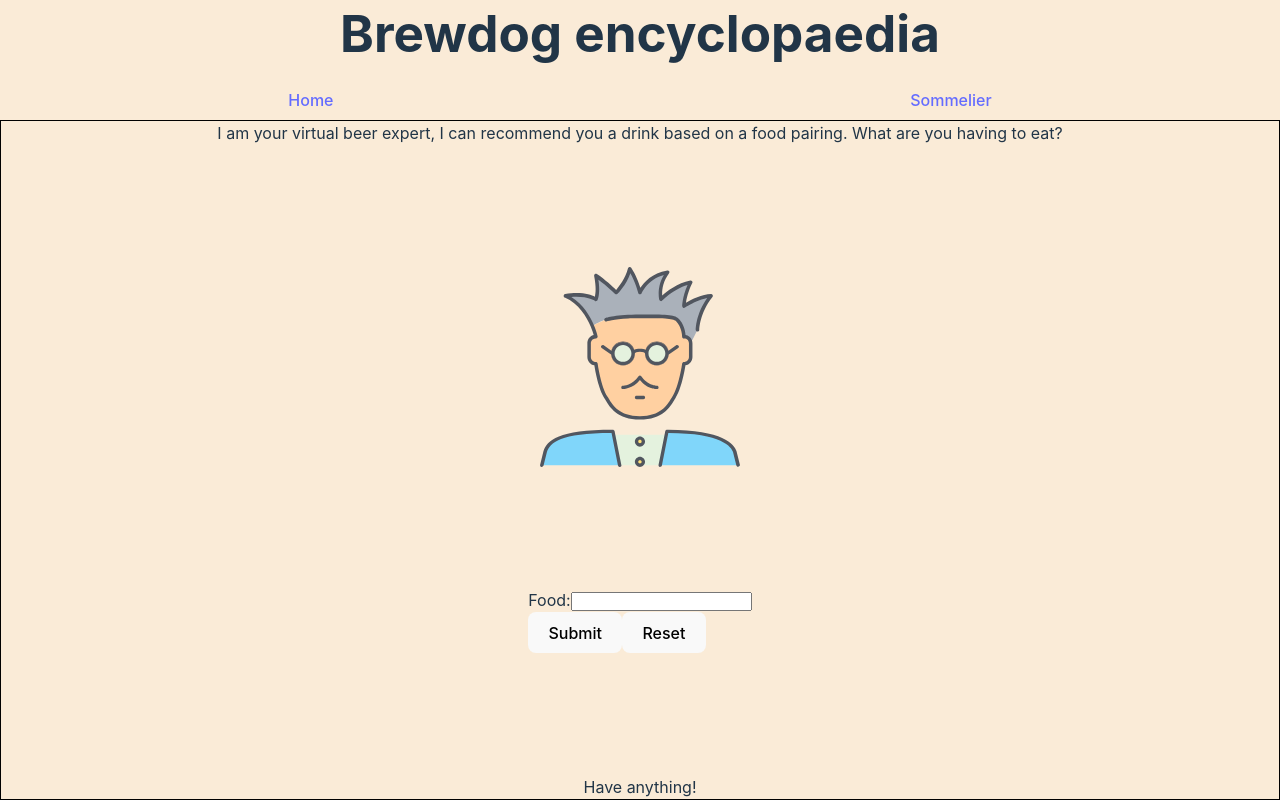
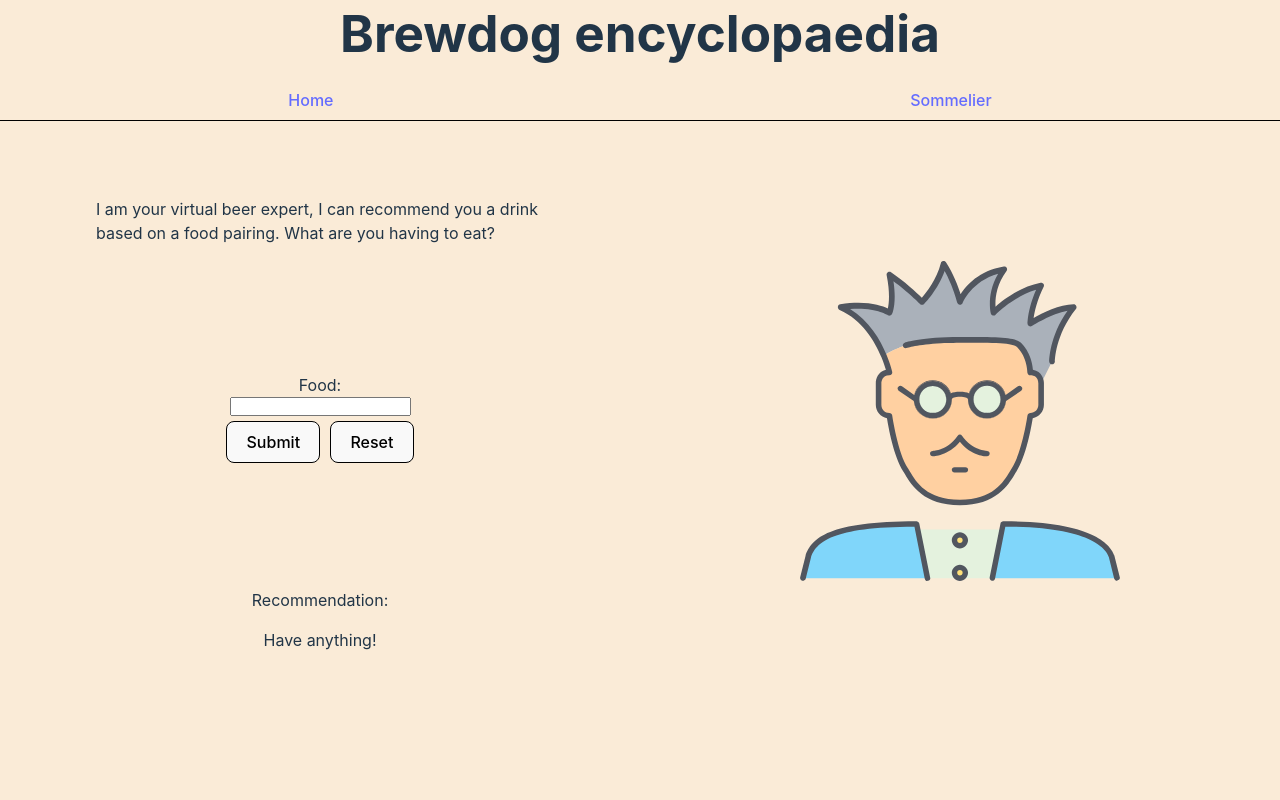
Before and after one commit to JoshS1234/punk-api, a React (Vite) app: page /sommelier in a window 1280 px wide. Built offline with nearby package versions, Linux system fonts and the light colour scheme.

Commit message:
updated styling for desktop sommelier

```diff
--- a/src/components/BeerCard.scss
+++ b/src/components/BeerCard.scss
@@ -8,7 +8,7 @@
   justify-content: space-between;
   align-items: flex-start;
   text-wrap: wrap;
-  margin: 10px;
+  margin: 10px auto;
   padding: 10px;
   border: 1px solid black;
   background-color: rgb(230, 196, 152);
--- a/src/components/Sommelier/Sommelier.scss
+++ b/src/components/Sommelier/Sommelier.scss
@@ -2,12 +2,79 @@
   display: flex;
   flex-direction: column;
   align-items: center;
-  justify-content: space-between;
-  border: 1px solid black;
+  justify-content: space-around;
+  border-top: 1px solid black;
   width: 100%;
-  min-height: 85vh;
+  min-height: 75vh;
+
+  .sommelier-page__explanation {
+    width: 90%;
+    margin-top: 10px;
+  }
 
   .sommelier-page__image {
-    max-width: 200px;
+    width: 50%;
+    // max-width: 300px;
+  }
+
+  .sommelier-page__form {
+    width: 90%;
+    display: flex;
+    flex-direction: column;
+    justify-content: space-around;
+    align-items: center;
+
+    .sommelier-page__form-button-container {
+      button {
+        margin: 5px 5px;
+        border: 1px solid black;
+      }
+    }
   }
 }
+
+@media screen and (min-width: 768px) {
+  .sommelier-page {
+    display: grid;
+    grid-template-columns: 1fr 1fr;
+    grid-template-rows: repeat(3, 1fr);
+    grid-template-areas: "explanation image" "form image" "recommendation image";
+    gap: 0px;
+
+    .sommelier-page__explanation {
+      grid-area: explanation;
+      display: flex;
+      flex-direction: row;
+      justify-content: center;
+      align-items: center;
+      margin: 0px auto;
+      width: 70%;
+    }
+
+    .sommelier-page__image {
+      grid-area: image;
+      width: 50%;
+      // max-width: 800px;
+      margin: 0px auto;
+    }
+
+    .sommelier-page__recommendation {
+      grid-area: recommendation;
+      display: flex;
+      flex-direction: column;
+      justify-content: space-around;
+      align-items: center;
+      margin: 0px auto;
+      width: 70%;
+      min-height: 10vh;
+    }
+
+    .sommelier-page__form {
+      grid-area: form;
+      display: flex;
+      flex-direction: column;
+      margin: 0px auto;
+      width: 70%;
+    }
+  }
+}
--- a/src/components/Sommelier/Sommelier.tsx
+++ b/src/components/Sommelier/Sommelier.tsx
@@ -65,6 +65,7 @@
         </div>
       </form>
       <div className="sommelier-page__recommendation">
+        <p>Recommendation: </p>
         {displayBeer?.name ? (
           <div>
             <h3>{displayBeer?.name}</h3>
```
